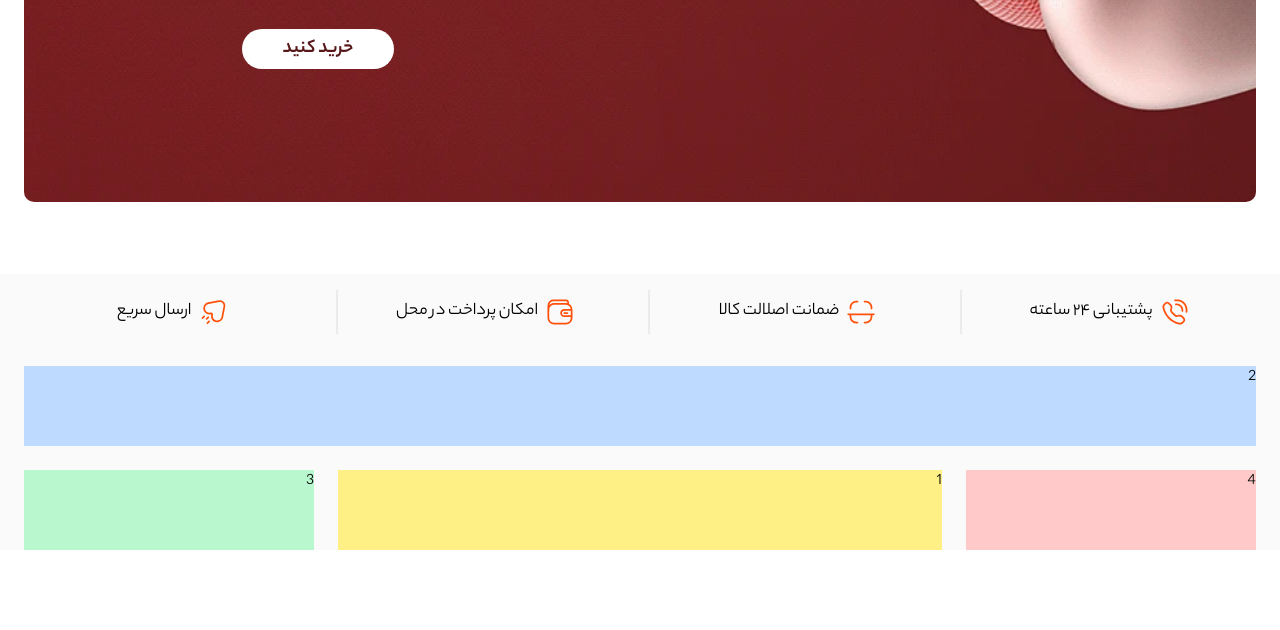
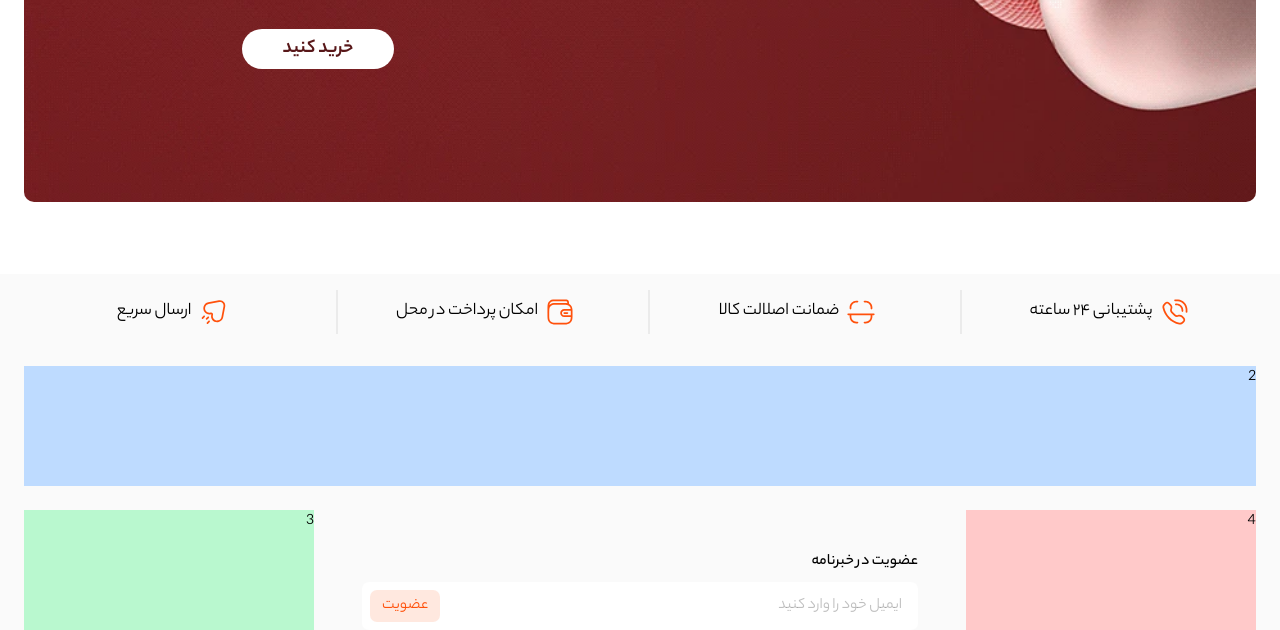
Before and after one commit to iammamad78/tailwind-v4, a website: page src/index.html in a window 1280 px wide. Shown: the part 4505-5135 px from the top of the page. Before the commit the page ends 5055 px from the top, so only its background shows below. Drawn offline with Linux system fonts and the light colour scheme.

Commit message:
login added to footer

```diff
--- a/src/index.html
+++ b/src/index.html
@@ -831,14 +831,35 @@
       </div>
     </div>
 
+    <!-- Footer -->
+
     <footer class="bg-lightGray pt-4">
       <div class="container m-auto px-6 grid grid-cols-1 lg:grid-cols-4 gap-6">
-        <div class="w-full h-20 bg-yellow-200 lg:order-3 lg:col-span-2">1</div>
-        <div class="w-full h-20 bg-blue-200 lg:order-1 lg:col-span-4">2</div>
-        <div class="w-full h-20 bg-green-200 lg:order-4">3</div>
-        <div class="w-full h-20 bg-red-200 lg:order-2">4</div>
+        <!-- Login -->
+        <div
+          class="w-full lg:order-3 lg:col-span-2 flex flex-col justify-end lg:px-6"
+        >
+          <p class="font-medium">عضویت در خبرنامه</p>
+          <div class="bg-white flex justify-between p-2 mt-2 rounded-[7px]">
+            <input
+              type="text"
+              placeholder="ایمیل خود را وارد کنید"
+              class="flex-1 placeholder:text-[#2222224A] px-2 focus:outline-0"
+            />
+            <button class="bg-[#FF510C21] text-primary py-1 px-3 rounded-[7px]">
+              عضویت
+            </button>
+          </div>
+        </div>
+        <!-- category -->
+        <div class="w-full h-30 bg-blue-200 lg:order-1 lg:col-span-4">2</div>
+        <!-- social logos -->
+        <div class="w-full h-30 bg-green-200 lg:order-4">3</div>
+        <!-- enamad -->
+        <div class="w-full h-30 bg-red-200 lg:order-2">4</div>
       </div>
       <div></div>
     </footer>
+
   </body>
 </html>
```
Also changed, not shown: dist/output.css.
